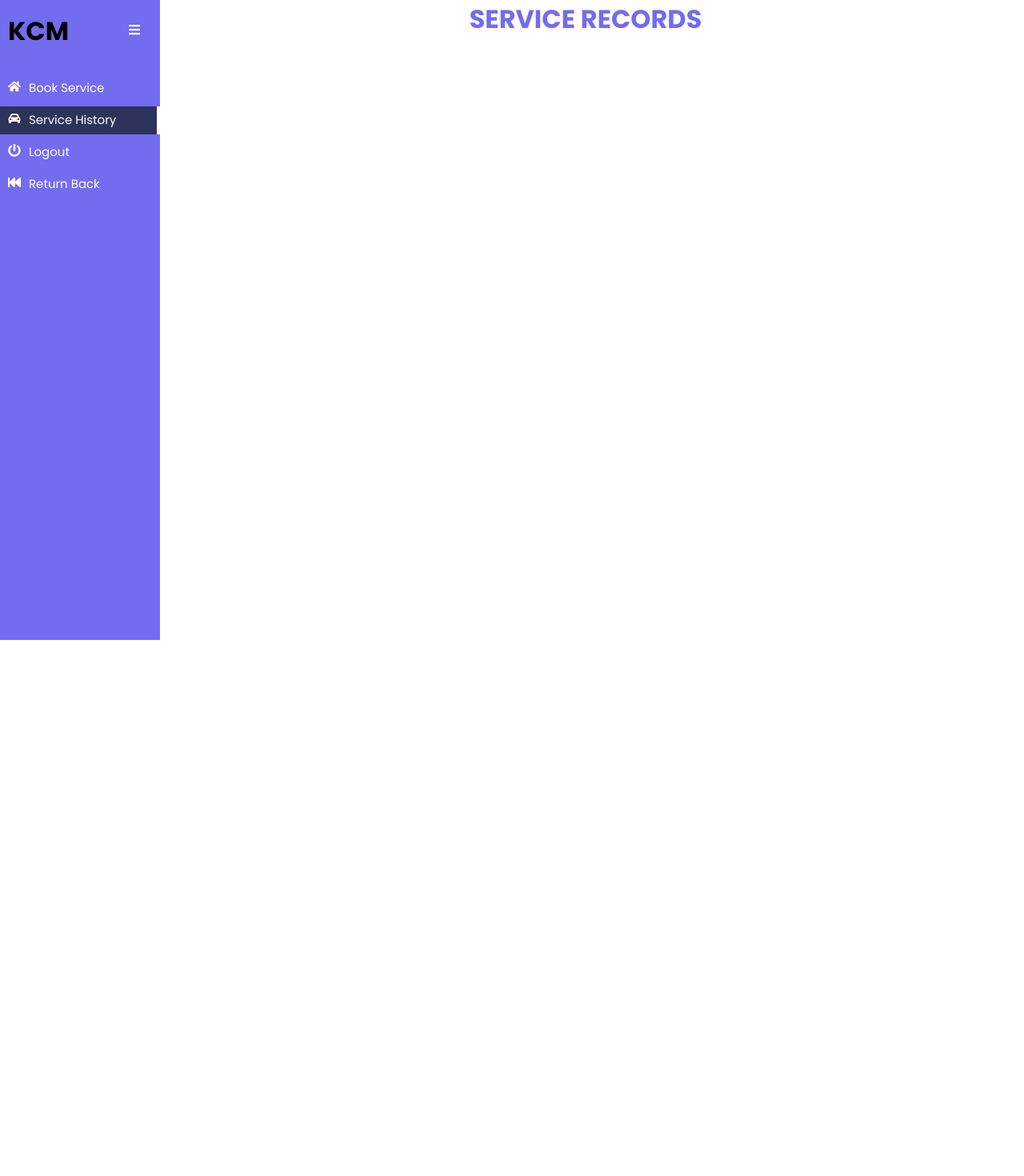
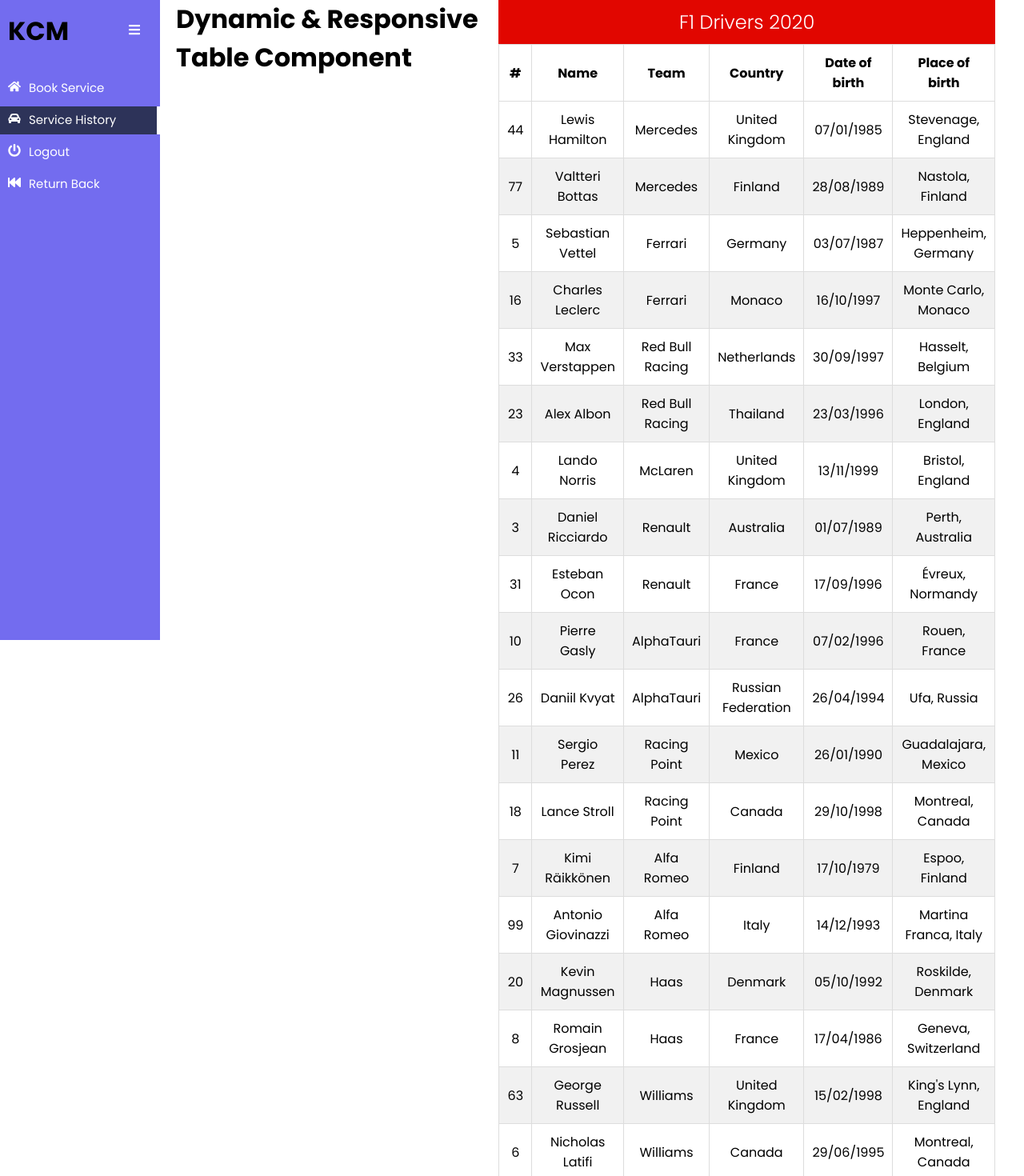
Before and after one commit to HAL-Services/KCM-New, a React (Create React App) app: page /record in a window 1280 px wide. Shown: the top 1470 px of the page at 80% size. Before the commit the page ends 800 px from the top, so only its background shows below. Built offline with nearby package versions, Linux system fonts and the light colour scheme.

Commit message:
half done

```diff
--- a/package.json
+++ b/package.json
@@ -11,6 +11,8 @@
     "@testing-library/react": "^12.1.4",
     "@testing-library/user-event": "^13.5.0",
     "framer-motion": "^6.2.9",
+    "node-sass": "^7.0.1",
+    "prop-types": "^15.8.1",
     "react": "^18.0.0",
     "react-datepicker": "^4.8.0",
     "react-dom": "^18.0.0",
--- a/src/Pages/ServiceHistory.jsx
+++ b/src/Pages/ServiceHistory.jsx
@@ -1,8 +1,209 @@
-import "../styles/ServiceHistory.styles.css";
+import ServiceTable from "../components/ServiceHistory.table.jsx";
+import ServiceHistoryTableHeader from "../components/ServiceHistory.tableHeader.jsx";
+import "../styles/ServiceHistory.styles.scss";
 export default function ServiceHistory() {
+  const driversData = [
+    {
+      number: 44,
+      name: "Lewis Hamilton",
+      team: "Mercedes",
+      country: "United Kingdom",
+      dob: "07/01/1985",
+      placeOfBirth: "Stevenage, England",
+    },
+    {
+      number: 77,
+      name: "Valtteri Bottas",
+      team: "Mercedes",
+      country: "Finland",
+      dob: "28/08/1989",
+      placeOfBirth: "Nastola, Finland",
+    },
+    {
+      number: 5,
+      name: "Sebastian Vettel",
+      team: "Ferrari",
+      country: "Germany",
+      dob: "03/07/1987",
+      placeOfBirth: "Heppenheim, Germany",
+    },
+    {
+      number: 16,
+      name: "Charles Leclerc",
+      team: "Ferrari",
+      country: "Monaco",
+      dob: "16/10/1997",
+      placeOfBirth: "Monte Carlo, Monaco",
+    },
+    {
+      number: 33,
+      name: "Max Verstappen",
+      team: "Red Bull Racing",
+      country: "Netherlands",
+      dob: "30/09/1997",
+      placeOfBirth: "Hasselt, Belgium",
+    },
+    {
+      number: 23,
+      name: "Alex Albon",
+      team: "Red Bull Racing",
+      country: "Thailand",
+      dob: "23/03/1996",
+      placeOfBirth: "London, England",
+    },
+    {
+      number: 4,
+      name: "Lando Norris",
+      team: "McLaren",
+      country: "United Kingdom",
+      dob: "13/11/1999",
+      placeOfBirth: "Bristol, England",
+    },
+    {
+      number: 3,
+      name: "Daniel Ricciardo",
+      team: "Renault",
+      country: "Australia",
+      dob: "01/07/1989",
+      placeOfBirth: "Perth, Australia",
+    },
+    {
+      number: 31,
+      name: "Esteban Ocon",
+      team: "Renault",
+      country: "France",
+      dob: "17/09/1996",
+      placeOfBirth: "Évreux, Normandy",
+    },
+    {
+      number: 10,
+      name: "Pierre Gasly",
+      team: "AlphaTauri",
+      country: "France",
+      dob: "07/02/1996",
+      placeOfBirth: "Rouen, France",
+    },
+    {
+      number: 26,
+      name: "Daniil Kvyat",
+      team: "AlphaTauri",
+      country: "Russian Federation",
+      dob: "26/04/1994",
+      placeOfBirth: "Ufa, Russia",
+    },
+    {
+      number: 11,
+      name: "Sergio Perez",
+      team: "	Racing Point",
+      country: "Mexico",
+      dob: "26/01/1990",
+      placeOfBirth: "Guadalajara, Mexico",
+    },
+    {
+      number: 18,
+      name: "Lance Stroll",
+      team: "	Racing Point",
+      country: "Canada",
+      dob: "29/10/1998",
+      placeOfBirth: "Montreal, Canada",
+    },
+    {
+      number: 7,
+      name: "Kimi Räikkönen",
+      team: "Alfa Romeo",
+      country: "Finland",
+      dob: "17/10/1979",
+      placeOfBirth: "Espoo, Finland",
+    },
+    {
+      number: 99,
+      name: "Antonio Giovinazzi",
+      team: "Alfa Romeo",
+      country: "Italy",
+      dob: "14/12/1993",
+      placeOfBirth: "Martina Franca, Italy",
+    },
+    {
+      number: 20,
+      name: "Kevin Magnussen",
+      team: "Haas",
+      country: "Denmark",
+      dob: "05/10/1992",
+      placeOfBirth: "Roskilde, Denmark",
+    },
+    {
+      number: 8,
+      name: "Romain Grosjean",
+      team: "Haas",
+      country: "France",
+      dob: "17/04/1986",
+      placeOfBirth: "Geneva, Switzerland",
+    },
+    {
+      number: 63,
+      name: "George Russell",
+      team: "Williams",
+      country: "United Kingdom",
+      dob: "15/02/1998",
+      placeOfBirth: "King's Lynn, England",
+    },
+    {
+      number: 6,
+      name: "Nicholas Latifi",
+      team: "Williams",
+      country: "Canada",
+      dob: "29/06/1995",
+      placeOfBirth: "Montreal, Canada",
+    },
+  ];
+
+  const tracksData = [
+    {
+      name: "Spa-Francorchamps",
+      country: "Belgium",
+      length: 7.004,
+      numberOfLaps: 44,
+    },
+    {
+      name: "Circuit de Monaco",
+      country: "Monaco",
+      length: 3.337,
+      numberOfLaps: 78,
+    },
+    {
+      name: "Silverstone",
+      country: "England",
+      length: 5.891,
+      numberOfLaps: 52,
+    },
+    {
+      name: "Suzuka",
+      country: "Japan",
+      length: 5.807,
+      numberOfLaps: 53,
+    },
+    {
+      name: "Hockenheimring",
+      country: "Germany",
+      length: 4.574,
+      numberOfLaps: 67,
+    },
+  ];
   return (
-    <div className="ServiceHistoryContainer">
-      <h1 className="ServiceHistory-h1">SERVICE RECORDS</h1>
-    </div>
+    <>
+      <ServiceHistoryTableHeader title="Dynamic &amp; Responsive Table Component" />
+      <ServiceTable
+        tableData={driversData}
+        headingColumns={[
+          "#",
+          "Name",
+          "Team",
+          "Country",
+          "Date of birth",
+          "Place of birth",
+        ]}
+        title="F1 Drivers 2020"
+      />
+    </>
   );
 }
--- a/src/Pages/ServicePage.jsx
+++ b/src/Pages/ServicePage.jsx
@@ -1,7 +1,7 @@
 import ServiceForm from "../components/ServiceForm";
 import SideBar from "../components/SideBar";
 import ServiceHistory from "./ServiceHistory";
-import "../styles/ServicePage.styles.css";
+import "../styles/ServicePage.styles.scss";
 export default function ServicePage() {
   return (
     <div className="service-container">
--- /dev/null
+++ b/src/components/ServiceHistory.table.jsx
@@ -0,0 +1,69 @@
+import React from "react";
+import PropTypes from "prop-types";
+
+const ServiceTable = ({
+  tableData,
+  headingColumns,
+  title,
+  breakOn = "medium",
+}) => {
+  let tableClass = "table-container__table";
+
+  if (breakOn === "small") {
+    tableClass += " table-container__table--break-sm";
+  } else if (breakOn === "medium") {
+    tableClass += " table-container__table--break-md";
+  } else if (breakOn === "large") {
+    tableClass += " table-container__table--break-lg";
+  }
+
+  const data = tableData.map((row, index) => {
+    let rowData = [];
+    let i = 0;
+
+    for (const key in row) {
+      rowData.push({
+        key: headingColumns[i],
+        val: row[key],
+      });
+      i++;
+    }
+
+    return (
+      <tr key={index}>
+        {rowData.map((data, index) => (
+          <td key={index} data-heading={data.key}>
+            {data.val}
+          </td>
+        ))}
+      </tr>
+    );
+  });
+
+  return (
+    <div className="table-container">
+      <div className="table-container__title">
+        <h2>{title}</h2>
+      </div>
+      <table className={tableClass}>
+        <thead>
+          <tr>
+            {headingColumns.map((col, index) => (
+              <th key={index}>{col}</th>
+            ))}
+          </tr>
+        </thead>
+        <tbody>{data}</tbody>
+      </table>
+    </div>
+  );
+};
+
+ServiceTable.propTypes = {
+  tableData: PropTypes.arrayOf(PropTypes.object).isRequired,
+  headingColumns: PropTypes.arrayOf(PropTypes.string).isRequired,
+  title: PropTypes.string.isRequired,
+  breakOn: PropTypes.oneOf(["small", "medium", "large"]),
+};
+
+export default ServiceTable;
--- /dev/null
+++ b/src/components/ServiceHistory.tableHeader.jsx
@@ -0,0 +1,16 @@
+import React from "react";
+import PropTypes from "prop-types";
+
+const ServiceHistoryTableHeader = ({ title }) => {
+  return (
+    <header className="service-table-header">
+      <h1>{title}</h1>
+    </header>
+  );
+};
+
+ServiceHistoryTableHeader.propTypes = {
+  title: PropTypes.string.isRequired,
+};
+
+export default ServiceHistoryTableHeader;
--- a/src/styles/ServiceHistory.styles.css
+++ /dev/null
@@ -1,9 +0,0 @@
-.ServiceHistoryContainer{
-    width:100%;
-    display: flex;
-    flex-direction: column;
-    align-items: center;
-}
-.ServiceHistory-h1{
-     color:var(--first-color);
-}
--- /dev/null
+++ b/src/styles/ServiceHistory.styles.scss
@@ -0,0 +1,129 @@
+@import url("https://fonts.googleapis.com/css2?family=Poppins:wght@300;400;600&display=swap");
+$bg-color: #f1f1f1;
+$primary-color: #000;
+$highlight-color: #e10600;
+$light-color: #fff;
+$border-color: #ddd;
+$ff-primary: "Poppins", sans-serif;
+
+@mixin break {
+  thead {
+    display: none;
+  }
+
+  tr {
+    display: block;
+    margin-bottom: 5px;
+  }
+
+  td {
+    display: block;
+    position: relative;
+    padding-left: 130px;
+    text-align: left;
+    border-bottom: 0;
+
+    &:last-child {
+      border-bottom: 1px solid $border-color;
+    }
+
+    &::before {
+      content: attr(data-heading);
+      position: absolute;
+      top: 0;
+      left: 0;
+      width: 120px;
+      height: 100%;
+      display: flex;
+      align-items: center;
+      background-color: $primary-color;
+      color: $light-color;
+      font-size: 0.75rem;
+      padding: 0 5px;
+      justify-content: center;
+    }
+  }
+}
+
+*,
+*::before,
+*::after {
+  box-sizing: border-box;
+  margin: 0;
+}
+
+body {
+  font-family: $ff-primary;
+}
+
+.header {
+  padding: 50px 15px;
+  background-color: $bg-color;
+  text-align: center;
+  margin-bottom: 40px;
+
+  h1 {
+    font-size: 40px;
+    font-weight: 300;
+  }
+}
+
+.table-container {
+  max-width: 800px;
+  width: 90%;
+  margin: 0 auto 40px;
+
+  &__title {
+    background-color: $highlight-color;
+    color: $light-color;
+    text-align: center;
+    padding: 10px;
+
+    h2 {
+      font-size: 24px;
+      font-weight: 300;
+    }
+  }
+
+  &__table {
+    width: 100%;
+    border-collapse: collapse;
+
+    thead {
+      tr {
+        background-color: transparent;
+      }
+    }
+
+    td,
+    th {
+      border: 1px solid $border-color;
+      padding: 10px;
+      text-align: center;
+    }
+
+    tr {
+      &:nth-child(even) {
+        background-color: $bg-color;
+      }
+    }
+
+    &--break-lg {
+      @media (max-width: 991px) {
+        @include break;
+      }
+    }
+
+    &--break-md {
+      @media (max-width: 767px) {
+        @include break;
+      }
+    }
+
+    &--break-sm {
+      @media (max-width: 575px) {
+        @include break;
+      }
+    }
+  }
+}
--- a/src/styles/ServicePage.styles.css
+++ /dev/null
@@ -1,9 +0,0 @@
-.service-container{
-    display: flex;
-    width:100vw;
-}
-.sideBarFormContainer{
-    width: 80%;
-    display: flex;
-    justify-content: center;
-}
--- /dev/null
+++ b/src/styles/ServicePage.styles.scss
@@ -0,0 +1,9 @@
+.service-container {
+  display: flex;
+  width: 100vw;
+}
+.sideBarFormContainer {
+  width: 80%;
+  display: flex;
+  justify-content: center;
+}
```
